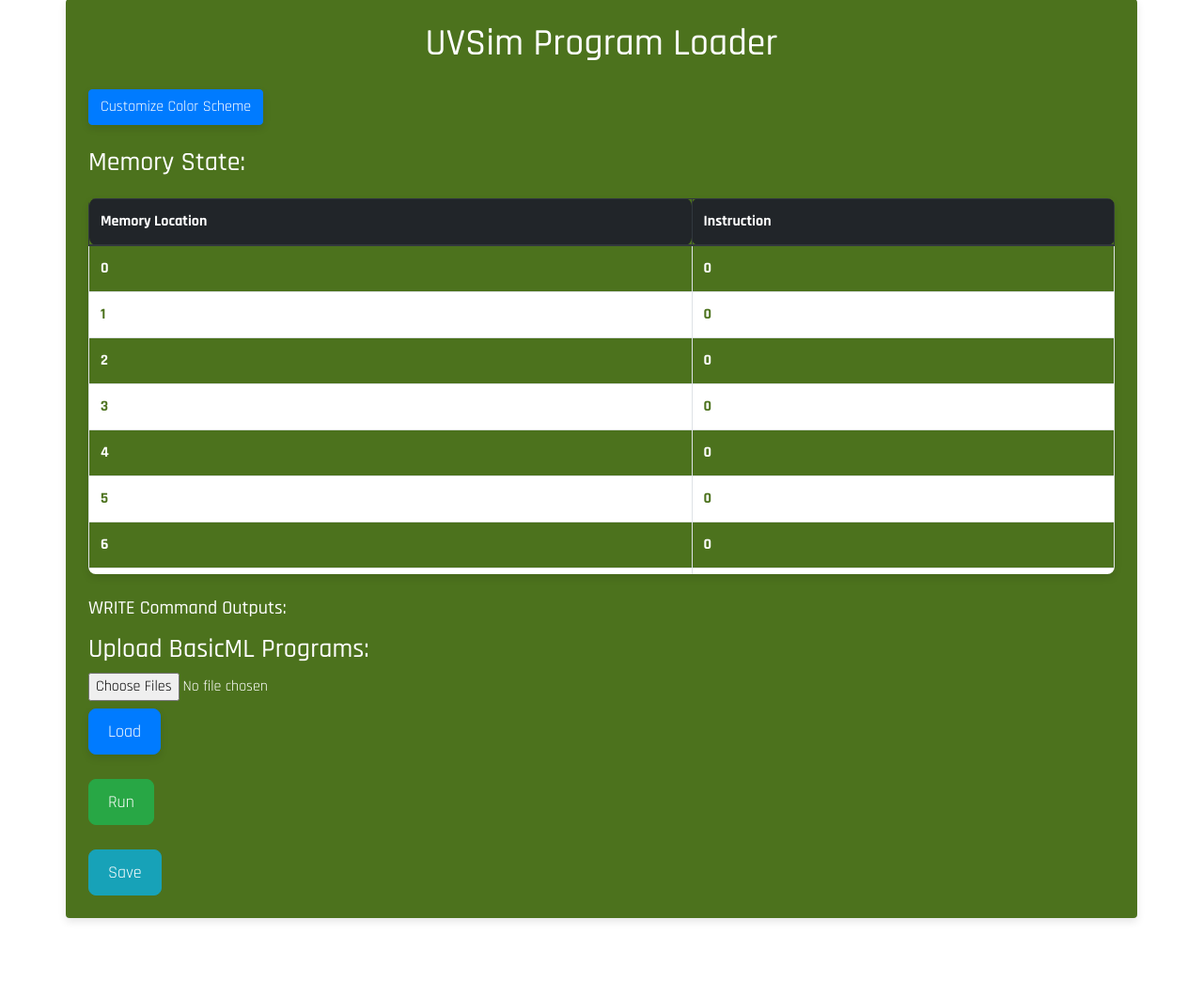
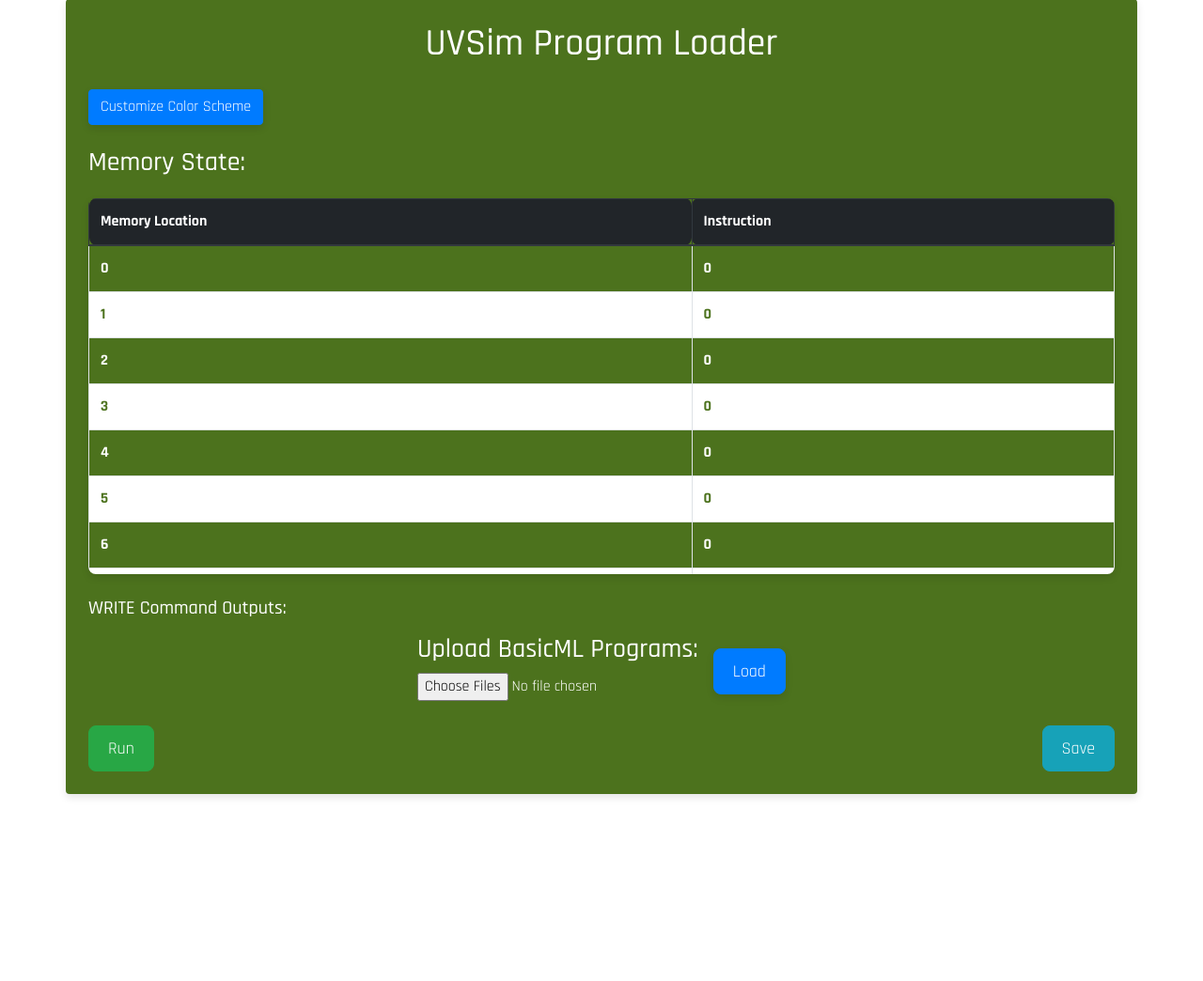
Before and after one commit to dchamp16/group-a-cs2450, a Flask app: page / in a window 1280 px wide. Shown: the part 89-1133 px from the top of the page at 94% size. Run offline with Flask 3, Linux system fonts and the light colour scheme; some libraries are stand-ins or nearby versions.

Commit message:
update form style adjust

```diff
--- a/templates/index.html
+++ b/templates/index.html
@@ -55,7 +55,6 @@
         </div>
     </div>
 
-
     <h3>Memory State:</h3>
     <div class="table-container mb-4">
         <table class="table table-hover table-bordered">
@@ -98,17 +97,18 @@
         </div>
     </form>
     {% else %}
-    <form method="post" enctype="multipart/form-data" action="{{ url_for('load') }}" class="mt-3">
-        <div class="form-group mb-0 flex-grow-1 mr-3">
+    <form method="post" enctype="multipart/form-data" action="{{ url_for('load') }}" class="d-flex justify-content-center align-items-center mt-3">
+        <div class="form-group mb-0 mr-3">
             <label for="file" class="h3">Upload BasicML Programs:</label>
             <input type="file" class="form-control-file" id="file" name="file" multiple>
-            <button type="submit" class="btn btn-primary btn-lg mt-2">Load</button>
         </div>
+        <button type="submit" class="btn btn-primary btn-lg mt-2">Load</button>
     </form>
-    <form method="post" action="{{ url_for('run') }}" class="mt-3">
-        <button type="submit" class="btn btn-success btn-lg">Run</button>
-    </form>
+
     <div class="d-flex justify-content-between mt-3" id="button-group">
+        <form method="post" action="{{ url_for('run') }}">
+            <button type="submit" class="btn btn-success btn-lg mr-3">Run</button>
+        </form>
         <button id="saveContent" class="btn btn-info btn-lg">Save</button>
     </div>
     {% endif %}
```
